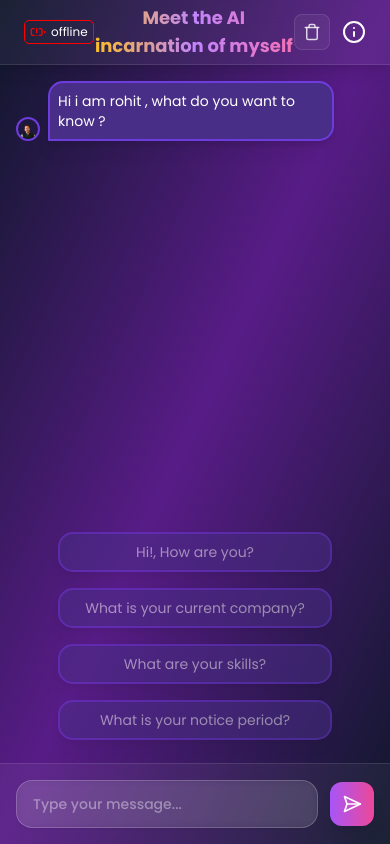
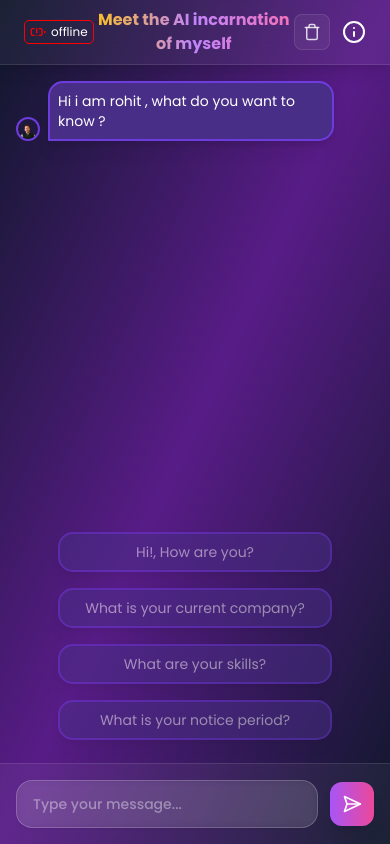
Before and after one commit to MrRohitTyagi/gemini-chatbot-FE, a Next.js app: page / in a window 390 px wide. Built offline with nearby package versions, Linux system fonts and the light colour scheme; no server answers.

Commit message:
ui claeanup

```diff
--- a/app/page.js
+++ b/app/page.js
@@ -126,17 +126,13 @@ export default function Home() {
         <div className="h-16 flex justify-between items-center px-6 max-w-6xl mx-auto">
           <div className="flex items-center space-x-3">
             <BotOnline />
-            <div className="hidden sm:block w-px h-6 bg-white/20"></div>
-            <span className="hidden sm:block text-white/60 text-sm font-medium">
-              AI Assistant
-            </span>
           </div>
 
           <motion.h1
             initial={{ opacity: 0, scale: 0.9 }}
             animate={{ opacity: 1, scale: 1 }}
             transition={{ duration: 0.8, delay: 0.2 }}
-            className="text-transparent bg-gradient-to-r from-amber-400 via-purple-400 to-pink-400 bg-clip-text text-lg md:text-xl lg:text-2xl font-bold text-center flex-1"
+            className="text-transparent bg-gradient-to-r from-amber-400 via-purple-400 to-pink-400 bg-clip-text text-md md:text-xl lg:text-2xl font-bold text-center flex-1"
           >
             Meet the AI incarnation of myself
           </motion.h1>
```
